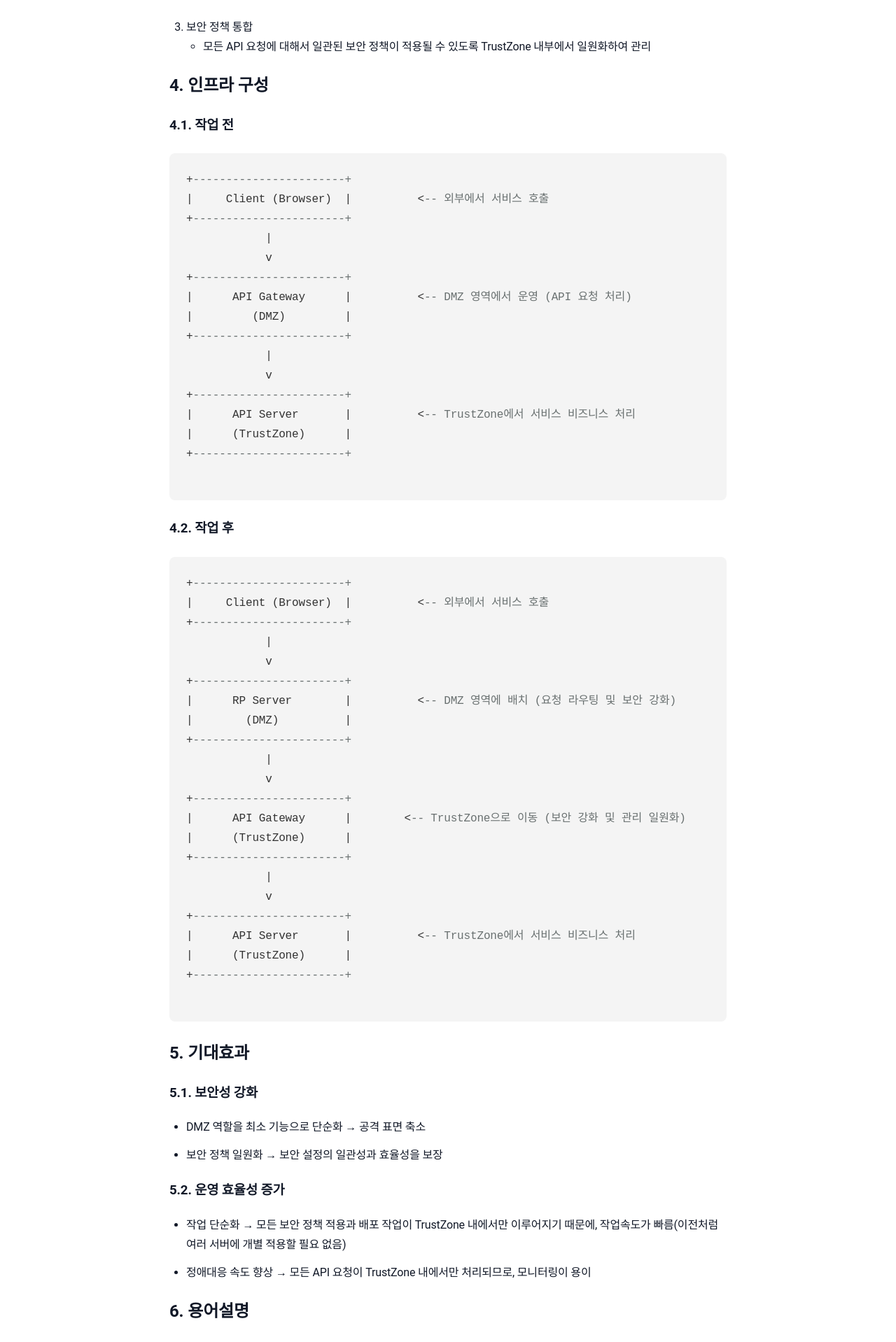
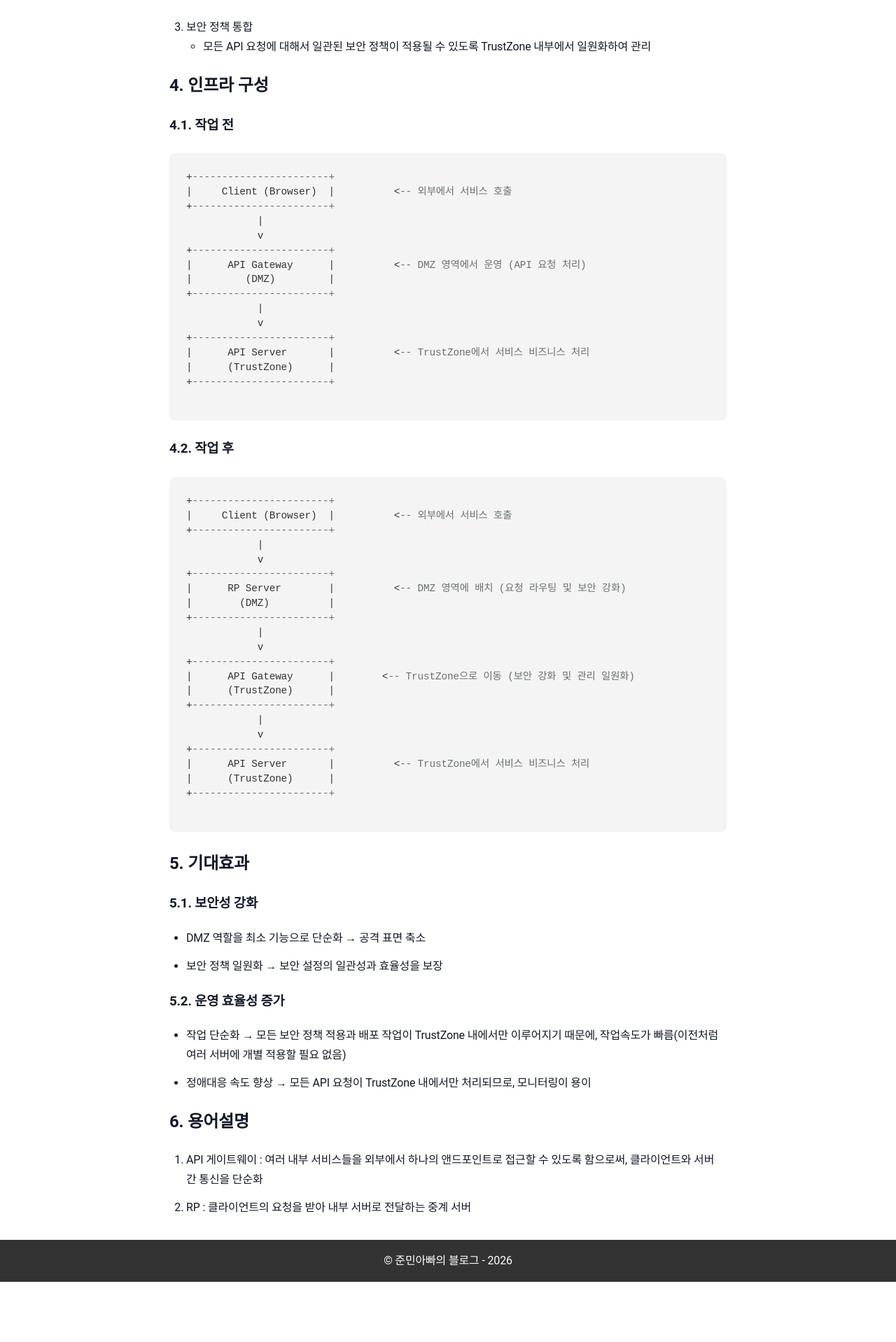
Before and after one commit to sanghoon-lee/sanghoon-lee.github.io, a Jekyll site: the page built from _posts/2025-11-29-rp.md, in a window 1280 px wide. Shown: the part 1351-3269 px from the top of the page at 70% size. Built offline with Jekyll 4.4.1, drawn with Linux system fonts in a browser that asks for light colours; nearby versions of some CDN libraries; comment, search, counter and statistics services are not loaded; after the commit the page ends 3183 px from its top, so only the background shows below that.

Commit message:
스타일 수정

```diff
--- a/assets/main.scss
+++ b/assets/main.scss
@@ -149,13 +149,15 @@ pre {
   border-radius: 8px;
   margin: 1.5rem 0;
   overflow-x: auto;
-  font-size: 1rem;
+  font-size: 0.9rem;
   white-space: pre;
   word-wrap: normal;
   max-width: 100%;
   box-sizing: border-box;
   font-family: 'Fira Code', 'Courier New', monospace;
+  line-height: 1.45;
   overflow-x : auto
+
 }
 
 /* 다크 모드일 때 코드 블록 스타일 */
```
